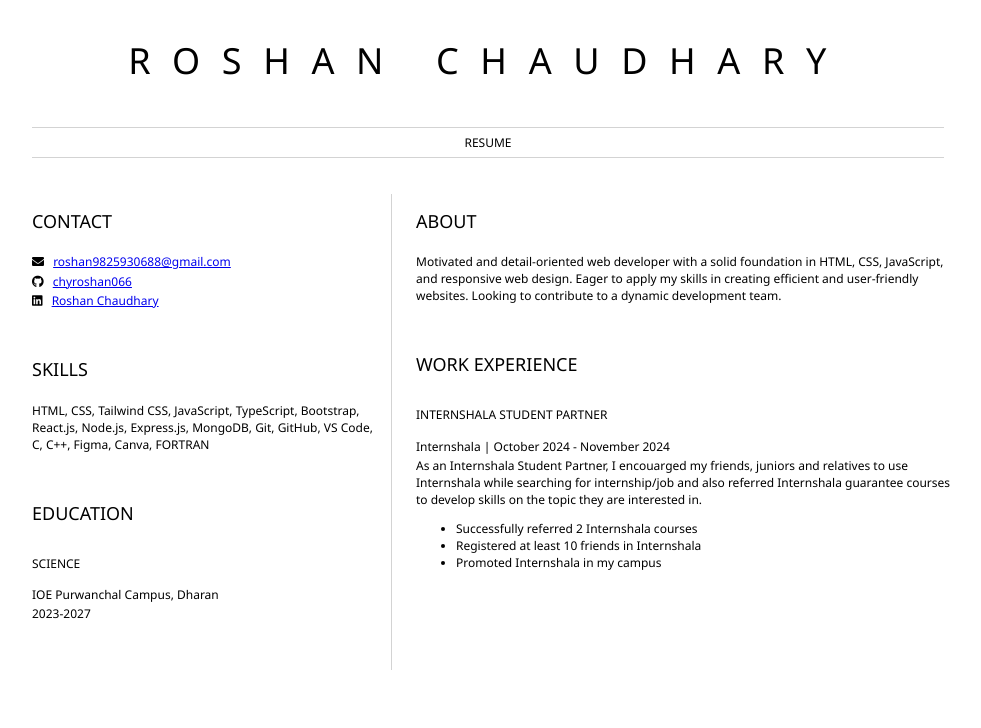
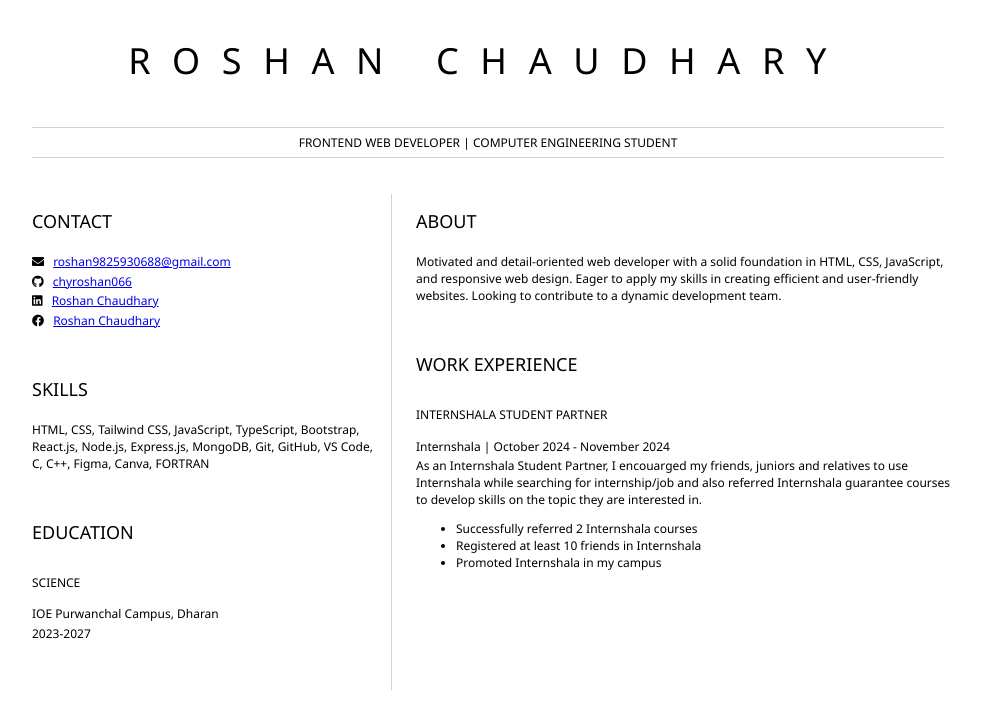
Before and after one commit to chyroshan066/resume, a plain HTML site: page index.html in a window 1280 px wide. Shown: the whole page, without its empty margins (152-1133 px from the left). Drawn offline with Linux system fonts and the light colour scheme.

Commit message:
necessary modifications made

```diff
--- a/index.html
+++ b/index.html
@@ -9,7 +9,7 @@
 		<header id="header">
 			<h1>ROSHAN CHAUDHARY</h1>
 			<hr>
-			RESUME
+			FRONTEND WEB DEVELOPER | COMPUTER ENGINEERING STUDENT
 			<hr>
 		</header>
 		<main>
@@ -28,6 +28,10 @@
                         <i class="fab fa-linkedin" aria-hidden="true"></i>
                         <a href="https://www.linkedin.com/in/roshan-chaudhary-25581a275/">Roshan Chaudhary</a>
                     </p>
+					<p>
+						<i class="fab fa-facebook" aria-hidden="true"></i>
+						<a href="https://www.facebook.com/chyroshan066/">Roshan Chaudhary</a>
+					</p>
 				</section>
 				<section>
 					<h2>SKILLS</h2>
--- a/style.css
+++ b/style.css
@@ -4,6 +4,7 @@ body {
     max-width: 960px;
     margin: auto;
 }
+
 h1 {
     font-size: 3em;
     letter-spacing: .6em;
@@ -26,6 +27,7 @@ main {
     grid-template-columns: 40% 60%;
     margin-top: 3em;
 }
+
 header {
     text-align: center;
     margin: auto 2em;
@@ -53,6 +55,7 @@ h1, h2, h3 {
     font-weight: 100;
     margin-bottom: 0;
 }
+
 #mainLeft {
     border-right: 1px solid lightgray;
 }
```
